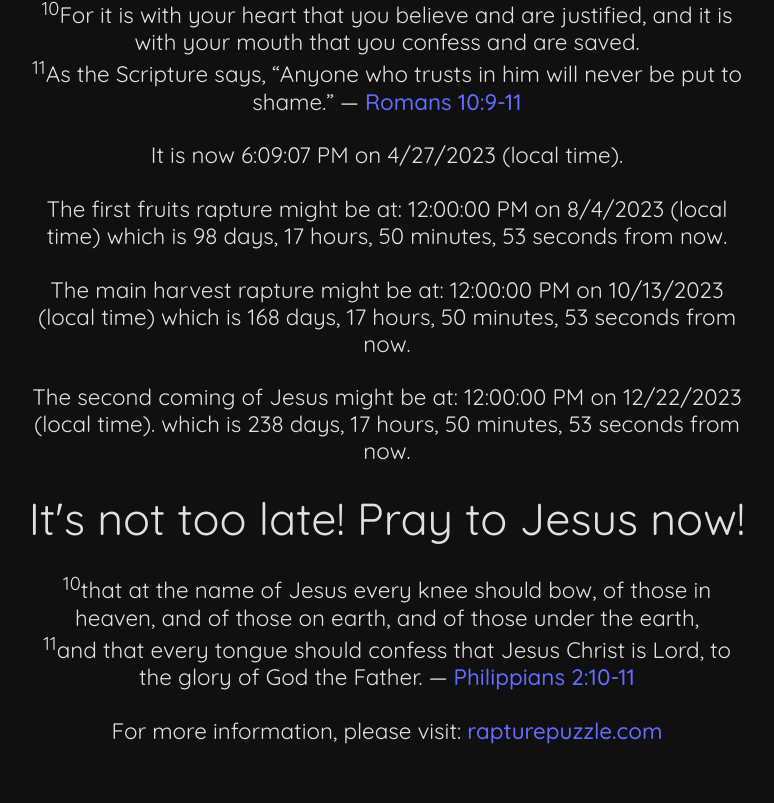
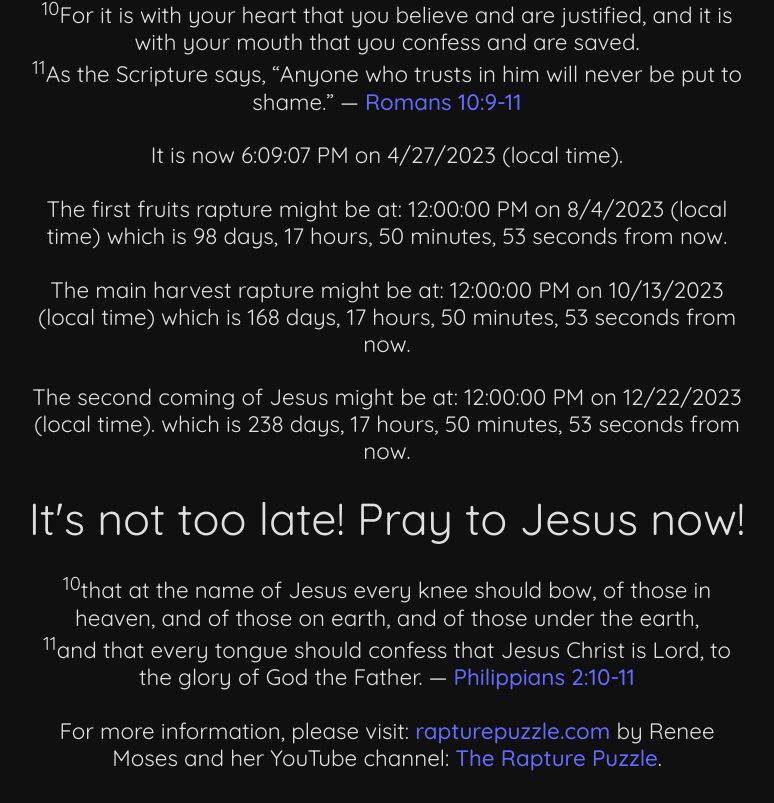
Before and after one commit to gmlewis/the-rapture-clock, a Vue app: page / in a window 1280 px wide. Shown: the part 336-1139 px from the top of the page, without its empty margins (253-1027 px from the left). Before the commit the page ends 1113 px from the top, so only its background shows below. Built offline with nearby package versions, Linux system fonts and the light colour scheme.

Commit message:
Add YouTube channel info
Signed-off-by: Glenn Lewis <6598971+gmlewis@users.noreply.github.com>

```diff
--- a/src/App.vue
+++ b/src/App.vue
@@ -51,7 +51,8 @@
     </p>
 
     <p>&nbsp;</p>
-    <p>For more information, please visit: <a href="https://rapturepuzzle.com">rapturepuzzle.com</a></p>
+    <p>For more information, please visit: <a href="https://rapturepuzzle.com">rapturepuzzle.com</a>
+      by Renee Moses and her YouTube channel: <a href="https://www.youtube.com/@reneemoses">The Rapture Puzzle</a>.</p>
   </div>
 </template>
 
```
